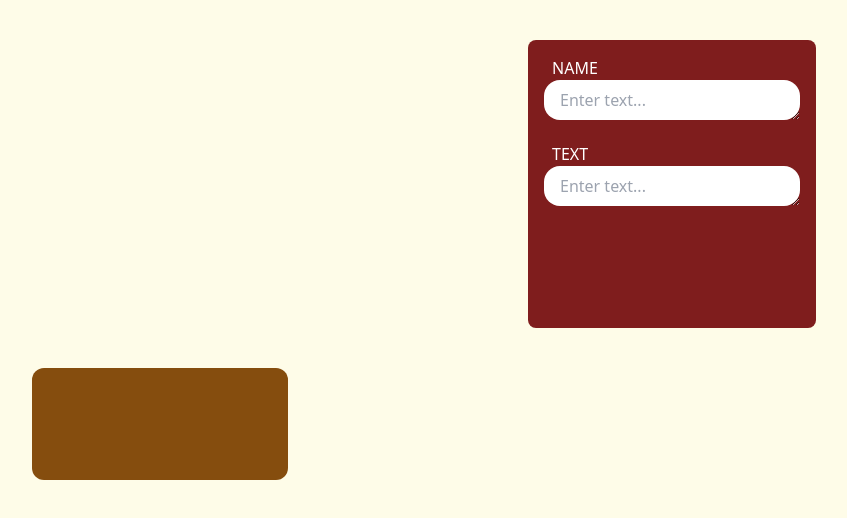
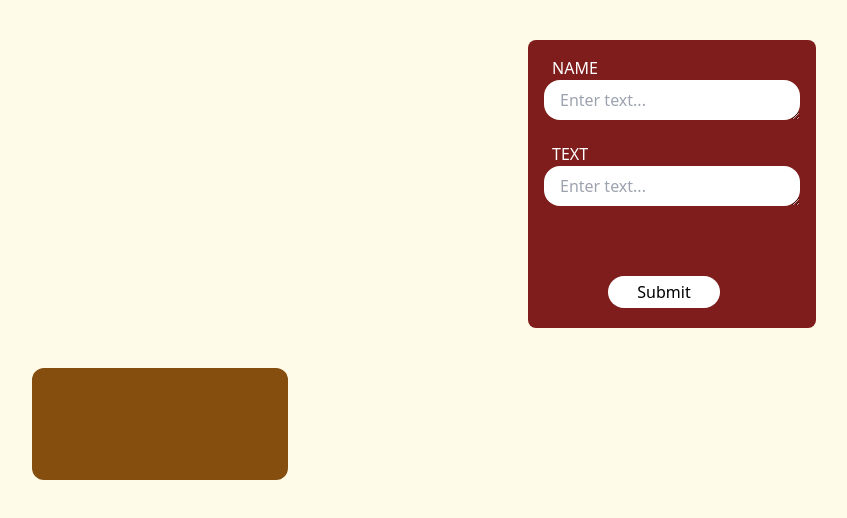
Before and after one commit to syafiqhamidun/react-study-1, a React (Vite) app: page / in a window 1280 px wide. Shown: the top 518 px of the page, without its empty margins (8-855 px from the left). Built offline with nearby package versions, Linux system fonts and the light colour scheme.

Commit message:
Add new Post

```diff
--- a/src/component/ListCard.jsx
+++ b/src/component/ListCard.jsx
@@ -1,6 +1,7 @@
 /* eslint-disable no-unused-vars */
 import NewPost from "./NewPost"
 import TextCard from "./textCard"
+import Modal from "./Modal";
 import { useState } from "react"
 
 
@@ -19,7 +20,6 @@ function ListCard() {
 
   return (
     <div>
-        {/*  */}
         <NewPost onNameChange={changeNameHandler} onTextChange={changeTextHandler}/>
         <ul className='grid grid-cols-3'>
             <TextCard author={nameHandler} body={textHandler}/>
--- a/src/component/Modal.jsx
+++ b/src/component/Modal.jsx
@@ -0,0 +1,16 @@
+/* eslint-disable react/prop-types */
+
+
+function Modal({children, onClose}) {
+
+  return (
+    <>
+        <div onClick={onClose} />
+        <dialog open>
+            {children}
+        </dialog>
+    </>
+  )
+}
+
+export default Modal
--- a/src/component/NewPost.jsx
+++ b/src/component/NewPost.jsx
@@ -37,6 +37,8 @@ export default function NewPost({onTextChange, onNameChange}) {
                 onChange={onTextChange}
             />
         </p>
+
+        <button className="bg-white w-28 h-8 rounded-2xl mt-16 ml-20">Submit</button>
     </form>
   )
 }
```
